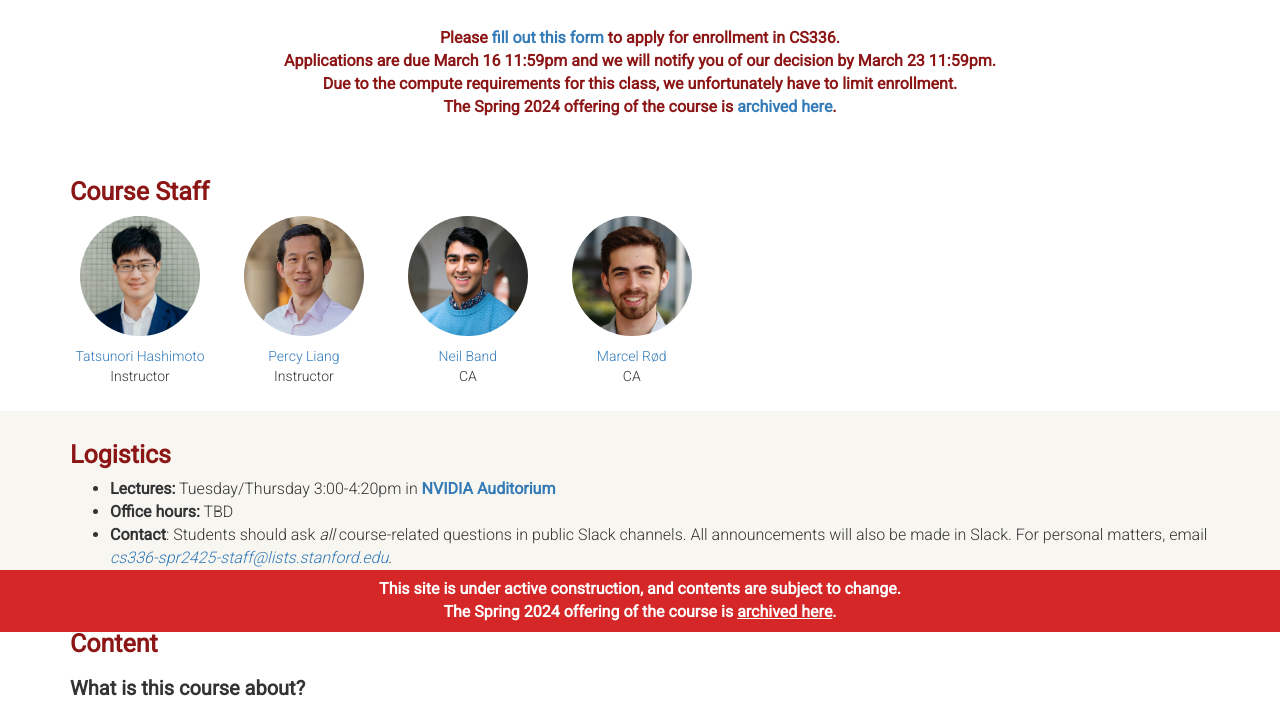
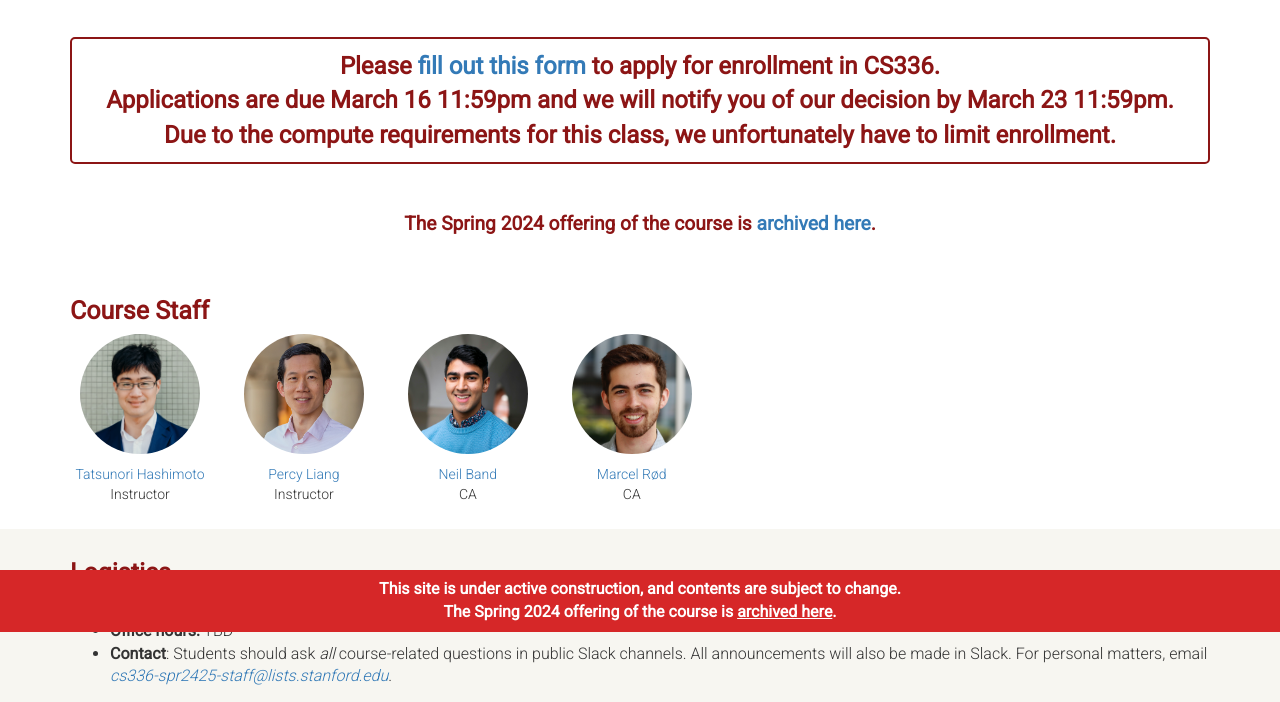
Before and after one commit to stanford-cs336/spring2025, a plain HTML site: page index.html in a window 1280 px wide. Shown: the part 168-870 px from the top of the page. Drawn offline with nearby package versions, Linux system fonts and the light colour scheme.

Commit message:
make application more salient

```diff
--- a/index.html
+++ b/index.html
@@ -78,13 +78,18 @@
     <!-- Intro -->
     <div class="container sec" id="intro">
       <p style="text-align: center;">
-      <font style="color: #8c1515; font-weight: bold"> Please <a href="https://docs.google.com/forms/d/e/1FAIpQLSdW0HgT8MHzdM8cgapLWqX2ZPP1yHSX52R_r5JzF52poqXsHg/viewform">fill out this form</a> to apply for enrollment in CS336.
-        <br>
-        Applications are due March 16 11:59pm and we will notify you of our decision by March 23 11:59pm.
-        <br>
-        Due to the compute requirements for this class, we unfortunately have to limit enrollment. </font>
+      <div style="border: 2px solid #8c1515; background-color: #fff; padding: 10px; border-radius: 5px; text-align: center;">
+        <font style="color: #8c1515; font-weight: bold; font-size: 1.5em"> Please <a href="https://docs.google.com/forms/d/e/1FAIpQLSdW0HgT8MHzdM8cgapLWqX2ZPP1yHSX52R_r5JzF52poqXsHg/viewform">fill out this form</a> to apply for enrollment in CS336.
+          <br>
+          Applications are due March 16 11:59pm and we will notify you of our decision by March 23 11:59pm.
+          <br>
+          Due to the compute requirements for this class, we unfortunately have to limit enrollment.</font>
+      </div>
       <br>
-      <font style="color: #8c1515; font-weight: bold"> The Spring 2024 offering of the course is <a href="https://stanford-cs336.github.io/spring2024/index.html">archived here</a>. </font>
+      <br>
+      <div style="text-align: center;">
+        <font style="color: #8c1515; font-weight: bold; font-size: 1.2em"> The Spring 2024 offering of the course is <a href="https://stanford-cs336.github.io/spring2024/index.html">archived here</a>. </font>
+      </div>
       </p>
     </div>
     <!-- Staff Info -->
```
